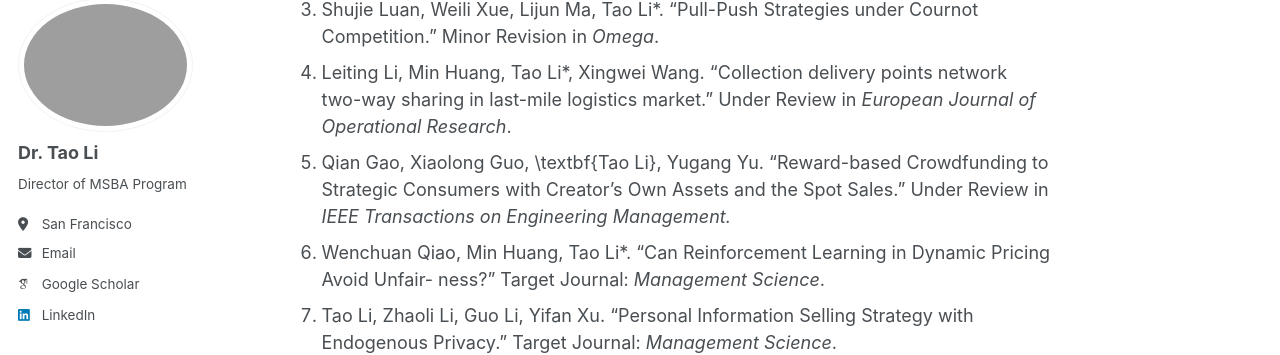
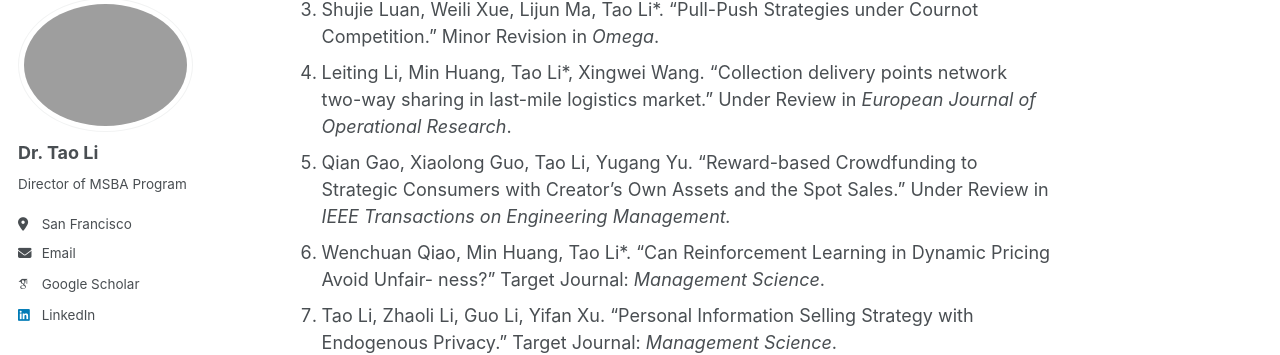
Before and after one commit to Prof-TaoLi/Homepage, a Jekyll site: the page built from _pages/research.md, in a window 1280 px wide and 900 px high, scrolled down 1338 px. Shown: the part 108-463 px from the top of the window. Built offline with Jekyll 4.4.1, drawn with Linux system fonts in a browser that asks for light colours; some web fonts are replaced.

Commit message:
Update research.md

```diff
--- a/_pages/research.md
+++ b/_pages/research.md
@@ -25,7 +25,7 @@ Submitted/Working papers
 2. Baozhuang Niu, Haotao Xu, Tao Li, Fanzhuo Zeng. “Dual Sourcing with Probabilistic Selling: Will it Compensate for Heterogeneous Consumer Utility?” Reject and Resubmit in <i>Production and Operations Management</i>.
 3. Shujie Luan, Weili Xue, Lijun Ma, Tao Li*. “Pull-Push Strategies under Cournot Competition.” Minor Revision in <i>Omega</i>.
 4. Leiting Li, Min Huang, Tao Li*, Xingwei Wang. “Collection delivery points network two-way sharing in last-mile logistics market.” Under Review in <i>European Journal of Operational Research</i>.
-5. Qian Gao, Xiaolong Guo, \textbf{Tao Li}, Yugang Yu. "Reward-based Crowdfunding to Strategic Consumers with Creator’s Own Assets and the Spot Sales." Under Review in <i>IEEE Transactions on Engineering Management<i>.
+5. Qian Gao, Xiaolong Guo, Tao Li, Yugang Yu. "Reward-based Crowdfunding to Strategic Consumers with Creator’s Own Assets and the Spot Sales." Under Review in <i>IEEE Transactions on Engineering Management<i>.
 6. Wenchuan Qiao, Min Huang, Tao Li*. “Can Reinforcement Learning in Dynamic Pricing Avoid Unfair- ness?” Target Journal: <i>Management Science</i>.
 7. Tao Li, Zhaoli Li, Guo Li, Yifan Xu. “Personal Information Selling Strategy with Endogenous Privacy.” Target Journal: <i>Management Science</i>.
 8. Tao Li, Suresh P. Sethi. “Coordinating Contracts and Feedback Stackelberg Equilibrium.” Target Journal: <i>Production and Operations Management</i>.
```
